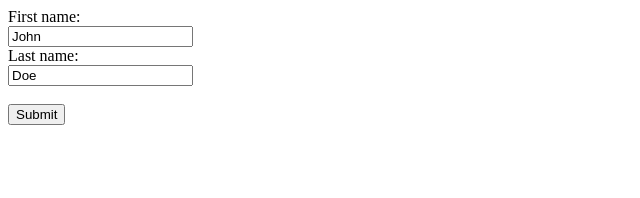
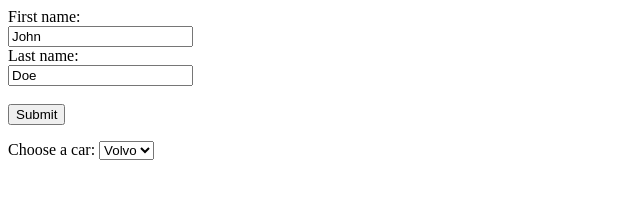
Before and after one commit to Shrutik1234/snehagupta, a plain HTML site: page index.html in a window 1280 px wide. Shown: the whole page, without its empty margins (0-640 px from the left). Drawn offline with Linux system fonts and the light colour scheme.

Commit message:
Update index.html

```diff
--- a/index.html
+++ b/index.html
@@ -5,3 +5,10 @@
   <input type="text" id="lname" name="lname" value="Doe"><br><br>
   <input type="submit">
 </form>
+<label for="cars">Choose a car:</label>
+<select id="cars" name="cars">
+  <option value="volvo">Volvo</option>
+  <option value="saab">Saab</option>
+  <option value="fiat">Fiat</option>
+  <option value="audi">Audi</option>
+</select>
```
